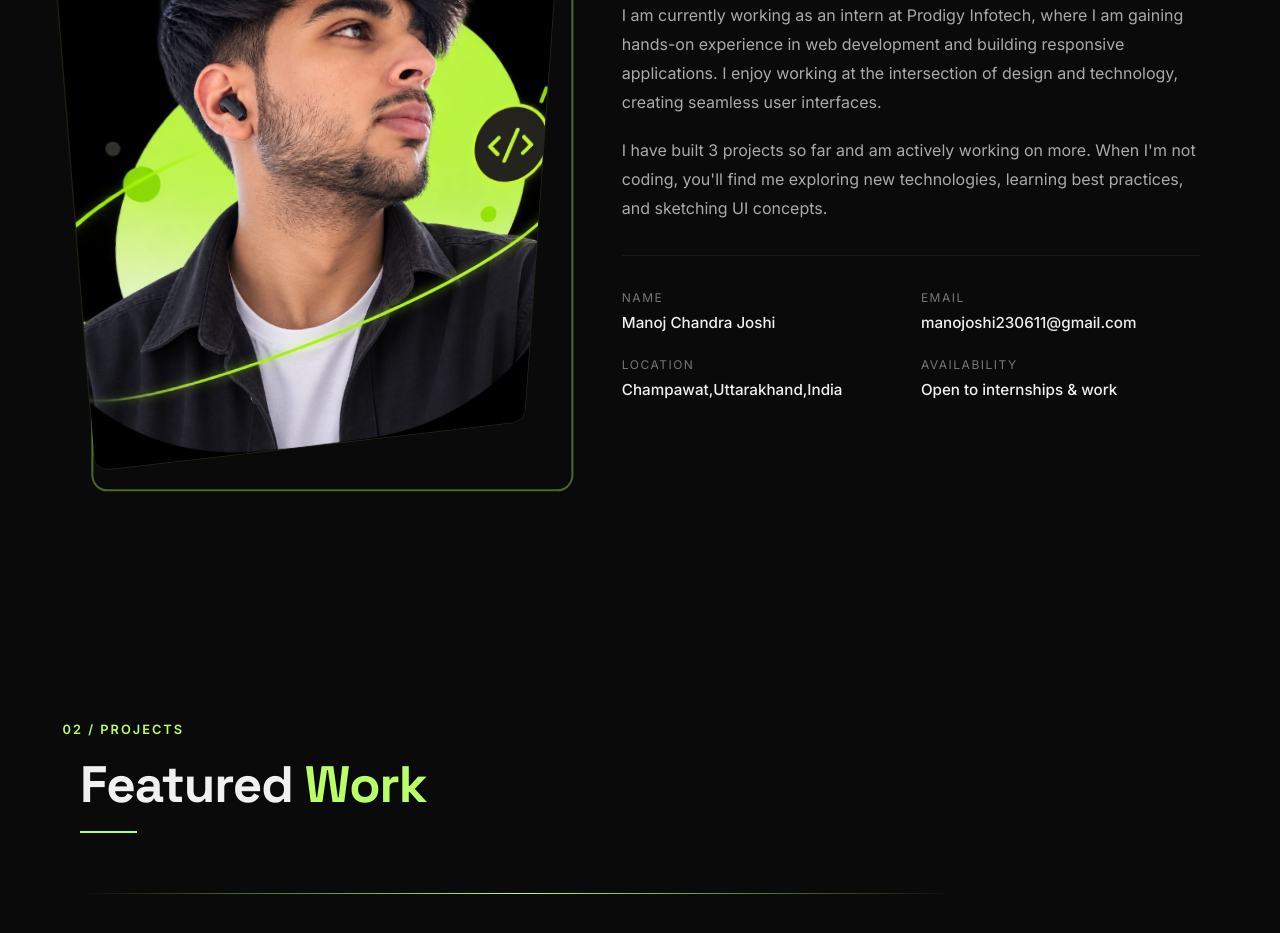
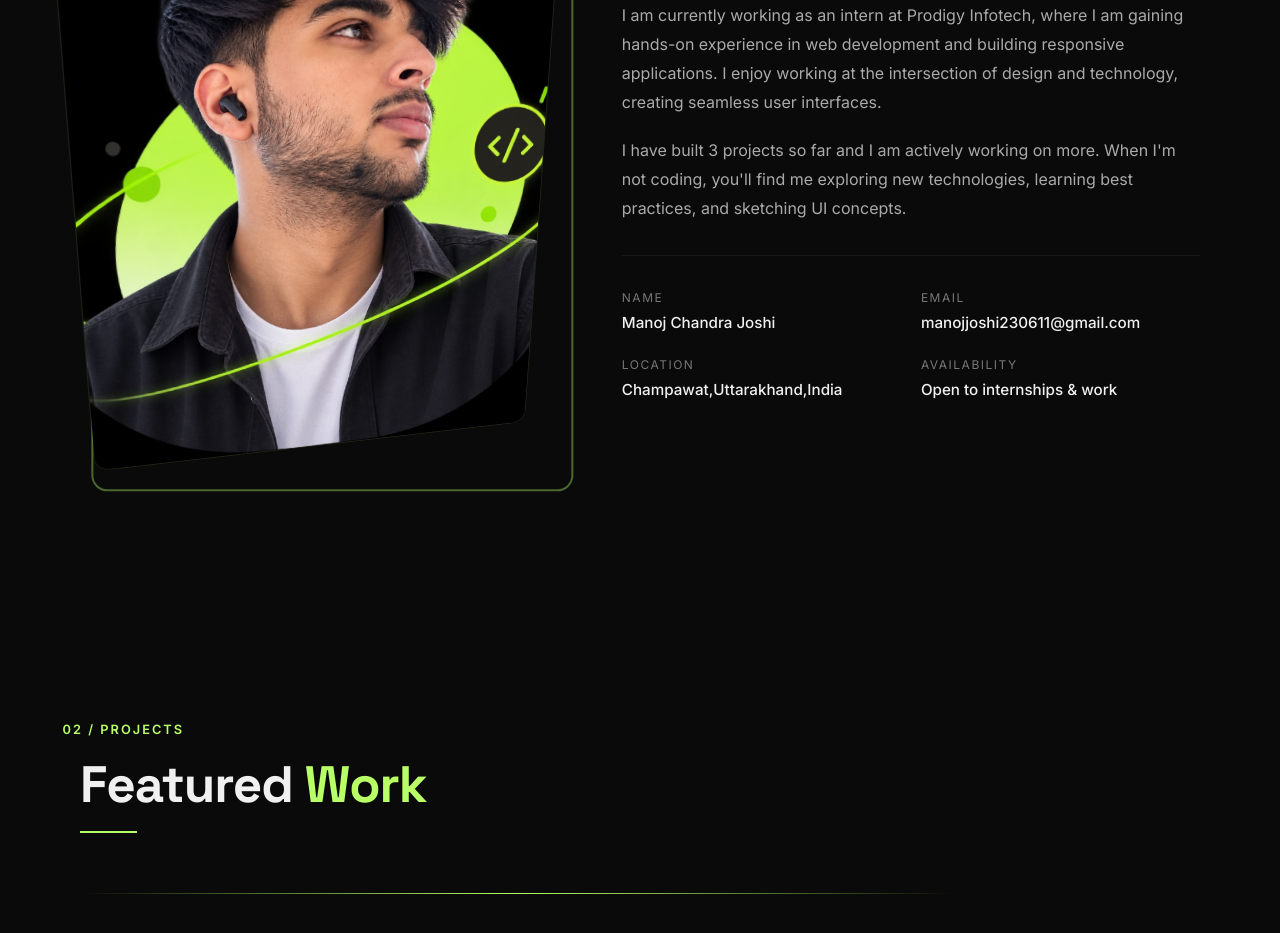
Before and after one commit to MANOJ231121/Portfolio, a React (Vite) app: page / in a window 1280 px wide. Shown: the part 1300-2233 px from the top of the page. Built offline with nearby package versions, Linux system fonts and the light colour scheme.

Commit message:
fix some error

```diff
--- a/src/components/About.jsx
+++ b/src/components/About.jsx
@@ -80,7 +80,7 @@ export default function About() {
                 and thoughtful design.
               </>,
               'I am currently working as an intern at Prodigy Infotech, where I am gaining hands-on experience in web development and building responsive applications. I enjoy working at the intersection of design and technology, creating seamless user interfaces.',
-              "I have built 3 projects so far and am actively working on more. When I'm not coding, you'll find me exploring new technologies, learning best practices, and sketching UI concepts.",
+              "I have built 3 projects so far and I am actively working on more. When I'm not coding, you'll find me exploring new technologies, learning best practices, and sketching UI concepts.",
             ].map((text, i) => {
               const paragraphStart = 0.15 + i * 0.15;
               const paragraphProgress = Math.max(
@@ -104,7 +104,7 @@ export default function About() {
             <div className="about-details">
               {[
                 { label: 'Name', value: 'Manoj Chandra Joshi' },
-                { label: 'Email', value: 'manojoshi230611@gmail.com' },
+                { label: 'Email', value: 'manojjoshi230611@gmail.com' },
                 { label: 'Location', value: 'Champawat,Uttarakhand,India' },
                 { label: 'Availability', value: 'Open to internships & work', green: true },
               ].map((item, i) => {
```
